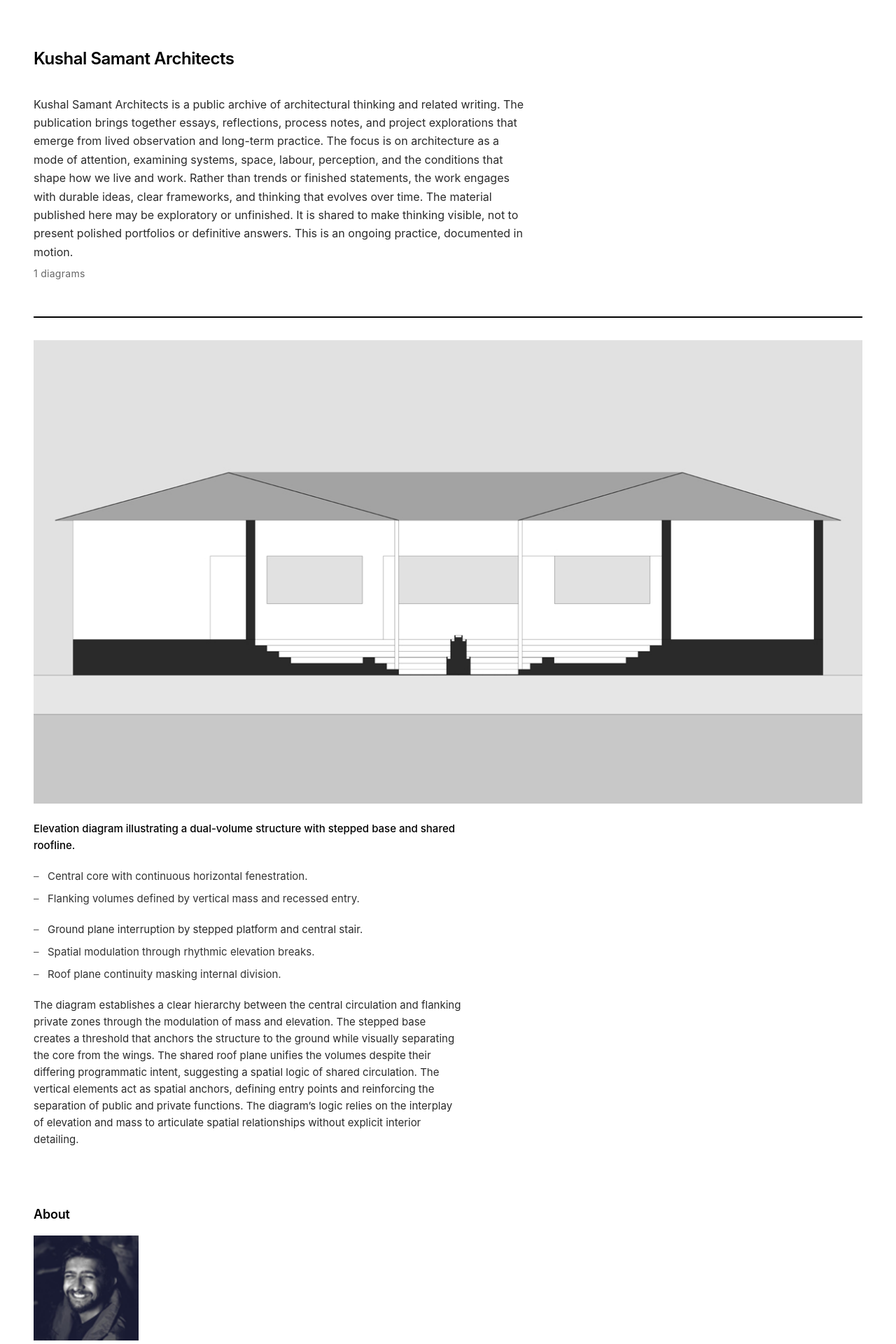
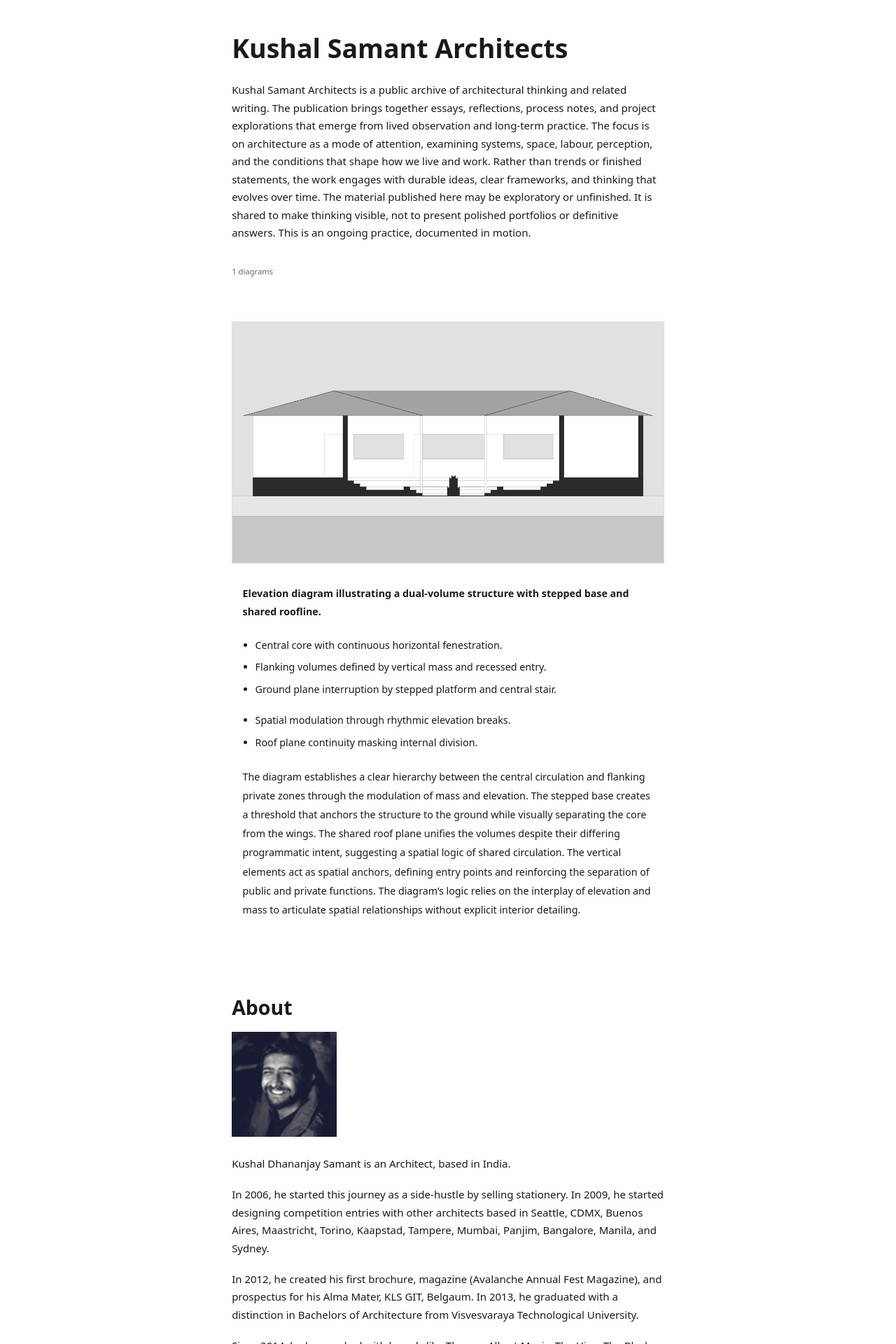
Before and after one commit to kushalsamant/kushalsamant.github.io, a Jekyll site: the page built from index.html, in a window 1280 px wide. Shown: the top 1920 px of the page at 70% size. Built offline with Jekyll 4.4.1, drawn with Linux system fonts in a browser that asks for light colours.

Commit message:
Update main.css

```diff
--- a/assets/css/main.css
+++ b/assets/css/main.css
@@ -1,217 +1,115 @@
-/* ========================================
-   Kushal Samant Architects - Main Stylesheet
-   Design: Clean, restrained, architectural
-   ======================================== */
+/* =========================================
+   Master Stylesheet
+   Unified System
+   Clean • Architectural • Tokenized
+   ========================================= */
 
-/* === Reset & Base === */
-* {
+/* =========================================
+   Root Tokens
+   ========================================= */
+
+   :root {
+    --color-text: #1a1a1a;
+    --color-text-muted: #666666;
+    --color-bg: #ffffff;
+    --color-border: #e0e0e0;
+    --color-accent: #f12345;
+
+    --font-sans: system-ui, -apple-system, BlinkMacSystemFont, "Segoe UI", sans-serif;
+    --font-mono: "SF Mono", Monaco, "Cascadia Code", "Roboto Mono", Consolas, monospace;
+
+    --content-width: 72ch;
+    --image-max-width: 1200px;
+  }
+
+  /* =========================================
+     Reset
+     ========================================= */
+
+  *,
+  *::before,
+  *::after {
+    box-sizing: border-box;
     margin: 0;
     padding: 0;
-  box-sizing: border-box;
   }
 
   html {
-  font-size: 16px;
+    font-size: clamp(15px, 1.1vw, 18px);
     -webkit-font-smoothing: antialiased;
     -moz-osx-font-smoothing: grayscale;
   }
 
   body {
-  font-family: -apple-system, BlinkMacSystemFont, "Segoe UI", "Helvetica Neue", Arial, sans-serif;
-  line-height: 1.65;
-  color: #1a1a1a;
-  background-color: #ffffff;
-  max-width: 1400px;
-  margin: 0 auto;
+    font-family: var(--font-sans);
+    line-height: 1.7;
+    color: var(--color-text);
+    background: var(--color-bg);
     padding: 2rem 1.5rem;
+    max-width: 100%;
   }
 
-@media (min-width: 768px) {
-  body {
-    padding: 3rem 2.5rem;
-  }
+  main {
+    max-width: var(--content-width);
+    margin: 0 auto;
   }
 
-@media (min-width: 1024px) {
-  body {
-    padding: 4rem 3rem;
-  }
+  /* =========================================
+     Typography
+     ========================================= */
+
+  h1,
+  h2,
+  h3,
+  h4,
+  h5,
+  h6 {
+    font-weight: 600;
+    line-height: 1.3;
+    margin-bottom: 1rem;
+    color: var(--color-text);
   }
 
-/* === Typography === */
   h1 {
-  font-size: 1.5rem;
-  font-weight: 600;
-  letter-spacing: -0.02em;
-  margin-bottom: 2rem;
-  color: #000000;
+    font-size: clamp(1.9rem, 3vw, 2.5rem);
+    margin-bottom: 1.5rem;
   }
 
   h2 {
-  font-size: 1.125rem;
-  font-weight: 600;
-  letter-spacing: -0.01em;
-  margin-top: 3rem;
-  margin-bottom: 1rem;
-  color: #000000;
+    font-size: clamp(1.4rem, 2.5vw, 1.9rem);
+    margin-top: 2.5rem;
   }
 
   h3 {
-  font-size: 1rem;
-  font-weight: 600;
+    font-size: clamp(1.1rem, 2vw, 1.4rem);
     margin-top: 2rem;
-  margin-bottom: 0.75rem;
-  color: #000000;
   }
 
   p {
     margin-bottom: 1.25rem;
-  max-width: 70ch;
-  font-size: 1rem;
-  color: #2a2a2a;
+    max-width: var(--content-width);
   }
 
-/* === Links === */
-a {
-  color: #000000;
-  text-decoration: underline;
-  text-decoration-thickness: 1px;
-  text-underline-offset: 2px;
-  transition: opacity 0.2s ease;
-}
-
-a:hover {
-  opacity: 0.6;
-}
-
-/* === Diagram Count === */
-.diagram-count {
-  margin-bottom: 3rem;
-  margin-top: -1rem;
-}
-
-.diagram-count small {
-  font-size: 0.875rem;
-  color: #666666;
-  font-weight: 400;
-  letter-spacing: 0.02em;
-}
-
-/* === Diagram Block === */
-.diagram-block {
-  margin-bottom: 5rem;
-  border-top: 1px solid #e0e0e0;
-  padding-top: 2rem;
-}
-
-.diagram-block:first-of-type {
-  border-top: 2px solid #000000;
-  margin-top: 2rem;
-}
-
-.diagram-block img {
-  width: 100%;
-  height: auto;
-  display: block;
-  margin-bottom: 1.5rem;
-  background-color: #fafafa;
-}
-
-/* === Diagram Text === */
-.diagram-text {
-  font-size: 0.9375rem;
-  line-height: 1.6;
-  color: #333333;
-  max-width: 65ch;
-}
-
-.diagram-text > *:first-child {
-  font-weight: 500;
-  margin-bottom: 1rem;
-  color: #000000;
-}
-
-.diagram-text ul {
-  list-style: none;
-  margin: 1.25rem 0;
-  padding: 0;
-}
-
-.diagram-text li {
-  margin-bottom: 0.5rem;
-  padding-left: 1.25rem;
-  position: relative;
-}
-
-.diagram-text li::before {
-  content: "–";
-  position: absolute;
-  left: 0;
-  color: #666666;
-}
-
-.diagram-text p {
-  margin-top: 1.25rem;
-  margin-bottom: 0;
-  font-size: 0.9375rem;
-}
-
-/* === Pending State === */
-.diagram-text--pending {
-  font-style: italic;
-  color: #999999;
-}
-
-.diagram-text--pending em {
-  font-style: normal;
-}
-
-/* === About Section === */
-section {
-  margin-top: 4rem;
-  padding-top: 3rem;
-  border-top: 1px solid #e0e0e0;
-}
-
-section h2 {
-  margin-top: 0;
-}
-
-/* === Footer === */
-footer {
-  margin-top: 5rem;
-  padding-top: 2rem;
-  border-top: 1px solid #e0e0e0;
-  text-align: center;
-}
-
-footer p {
-  font-size: 0.875rem;
-  color: #666666;
-  margin: 0;
-}
-
-/* === Lists === */
-ul, ol {
-  margin-left: 1.5rem;
+  ul,
+  ol {
     margin-bottom: 1.25rem;
+    padding-left: 1.5rem;
   }
 
   li {
     margin-bottom: 0.5rem;
   }
 
-/* === Code === */
   code {
-  font-family: "SF Mono", Monaco, "Cascadia Code", "Roboto Mono", Consolas, monospace;
-  font-size: 0.875em;
-  background-color: #f5f5f5;
+    font-family: var(--font-mono);
+    font-size: 0.9em;
+    background: #f5f5f5;
     padding: 0.2em 0.4em;
     border-radius: 3px;
   }
 
   pre {
-  background-color: #f5f5f5;
+    background: #f5f5f5;
     padding: 1rem;
     overflow-x: auto;
     border-radius: 4px;
@@ -223,50 +121,172 @@ pre code {
     padding: 0;
   }
 
-/* === Blockquotes === */
-blockquote {
-  border-left: 3px solid #e0e0e0;
-  padding-left: 1.5rem;
-  margin: 1.5rem 0;
-  color: #666666;
-  font-style: italic;
+  /* =========================================
+     Links
+     ========================================= */
+
+  a {
+    color: var(--color-text);
+    text-decoration: underline;
+    text-decoration-color: var(--color-border);
+    text-underline-offset: 2px;
+    transition: opacity 0.2s ease;
   }
 
-/* === Tables === */
+  a:hover {
+    opacity: 0.7;
+    text-decoration-color: var(--color-accent);
+  }
+
+  /* =========================================
+     Diagram System
+     ========================================= */
+
+  .diagram-count {
+    margin-top: 2rem;
+    margin-bottom: 3rem;
+    color: var(--color-text-muted);
+    font-size: 0.9rem;
+  }
+
+  .diagram-block {
+    margin: 4rem 0;
+    padding-bottom: 2rem;
+    border-bottom: 1px solid var(--color-border);
+  }
+
+  .diagram-block:last-of-type {
+    border-bottom: none;
+  }
+
+  .diagram-block img {
+    display: block;
+    width: 100%;
+    max-width: var(--image-max-width);
+    height: auto;
+    margin: 0 auto 2rem auto;
+    border: 1px solid var(--color-border);
+  }
+
+  .diagram-text {
+    max-width: var(--content-width);
+    margin: 0 auto;
+    line-height: 1.8;
+    font-size: 0.95rem;
+    color: var(--color-text);
+  }
+
+  .diagram-text > p:first-child {
+    font-weight: 600;
+    margin-bottom: 1.5rem;
+  }
+
+  .diagram-text ul {
+    margin: 1.5rem 0;
+    padding-left: 1.2rem;
+  }
+
+  .diagram-text li {
+    margin-bottom: 0.4rem;
+  }
+
+  .diagram-text > p:last-of-type {
+    margin-top: 1.5rem;
+    line-height: 1.9;
+  }
+
+  .diagram-text--pending {
+    color: var(--color-text-muted);
+    font-style: italic;
+    text-align: center;
+    padding: 2rem 0;
+  }
+
+  /* =========================================
+     Sections
+     ========================================= */
+
+  section {
+    margin-top: 4rem;
+    padding-top: 3rem;
+    border-top: 1px solid var(--color-border);
+  }
+
+  /* =========================================
+     Tables
+     ========================================= */
+
   table {
     width: 100%;
     border-collapse: collapse;
     margin-bottom: 1.5rem;
   }
 
-th, td {
+  th,
+  td {
     text-align: left;
     padding: 0.75rem;
-  border-bottom: 1px solid #e0e0e0;
+    border-bottom: 1px solid var(--color-border);
   }
 
   th {
     font-weight: 600;
-  color: #000000;
+    color: var(--color-text);
   }
 
-/* === Print Styles === */
-@media print {
-  body {
-    max-width: 100%;
-    padding: 1rem;
+  /* =========================================
+     Blockquotes
+     ========================================= */
+
+  blockquote {
+    border-left: 3px solid var(--color-border);
+    padding-left: 1.5rem;
+    margin: 1.5rem 0;
+    color: var(--color-text-muted);
+    font-style: italic;
   }
 
-  .diagram-block {
-    page-break-inside: avoid;
+  /* =========================================
+     Footer
+     ========================================= */
+
+  footer {
+    margin-top: 5rem;
+    padding-top: 2rem;
+    border-top: 1px solid var(--color-border);
+    font-size: 0.875rem;
+    color: var(--color-text-muted);
+    text-align: center;
   }
 
-  a {
-    text-decoration: none;
-  }
+  /* =========================================
+     Accessibility
+     ========================================= */
+
+  :focus {
+    outline: 2px solid var(--color-accent);
+    outline-offset: 2px;
   }
 
-/* === Accessibility === */
+  :focus:not(:focus-visible) {
+    outline: none;
+  }
+
+  :focus-visible {
+    outline: 2px solid var(--color-accent);
+    outline-offset: 2px;
+  }
+
+  ::selection {
+    background-color: var(--color-accent);
+    color: #ffffff;
+  }
+
+  ::-moz-selection {
+    background-color: var(--color-accent);
+    color: #ffffff;
+  }
+
   @media (prefers-reduced-motion: reduce) {
     * {
       animation-duration: 0.01ms !important;
@@ -275,28 +295,58 @@ th {
     }
   }
 
-/* === Selection === */
-::selection {
-  background-color: #000000;
-  color: #ffffff;
+  /* =========================================
+     Responsive
+     ========================================= */
+
+  @media (max-width: 768px) {
+    body {
+      padding: 1.5rem 1rem;
     }
 
-::-moz-selection {
-  background-color: #000000;
-  color: #ffffff;
+    .diagram-block {
+      margin: 3rem 0;
     }
 
-/* === Focus States === */
-:focus {
-  outline: 2px solid #000000;
-  outline-offset: 2px;
+    .diagram-text {
+      max-width: 100%;
+    }
   }
 
-:focus:not(:focus-visible) {
-  outline: none;
+  @media (min-width: 1200px) {
+    body {
+      padding: 3rem 2rem;
+    }
   }
 
-:focus-visible {
-  outline: 2px solid #000000;
-  outline-offset: 2px;
+  /* =========================================
+     Print
+     ========================================= */
+
+  @media print {
+    body {
+      padding: 0;
+      max-width: 100%;
     }
+
+    .diagram-block {
+      margin: 2rem 0;
+      page-break-inside: avoid;
+      border-bottom: 1px solid #000;
+    }
+
+    .diagram-block img {
+      max-width: 100%;
+      border: none;
+    }
+
+    a {
+      text-decoration: none;
+      color: #000;
+    }
+
+    footer,
+    .diagram-text--pending {
+      display: none;
+    }
+  }
```
Lines whose indentation alone changed are shown as unchanged.
